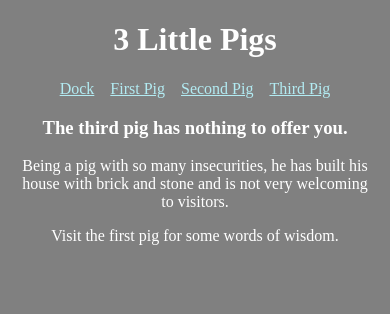
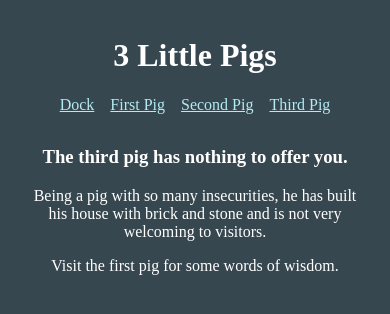
Before and after one commit to shipinggs/networks-labs, a Flask app: page /third in a window 390 px wide. Shown: the top 314 px of the page. Run offline with Flask 2, Linux system fonts and the light colour scheme.

Commit message:
Third: implemented styling for text description

```diff
--- a/lab2/static/style.css
+++ b/lab2/static/style.css
@@ -1,12 +1,13 @@
 body {
-    padding: 0 14px;
+    padding: 8px 14px;
     text-align: center;
-    background: grey;
+    background: #37474F;
     color: white;
 }
 
 .navigation {
     margin: 0 auto;
+    margin-bottom: 32px;
     padding: 0;
     list-style: none;
 }
@@ -40,3 +41,20 @@ body {
     padding: none;
     width: 80px;
 }
+
+.third-pig__pig-text {
+    display: block;
+    margin: 0 auto;
+    max-width: 520px;
+    width: 66%;
+}
+
+@media (max-width: 767px) {
+    body {
+        padding: 8px 0;
+    }
+
+    .third-pig__pig-text {
+        width: 88%;
+    }
+}
--- a/lab2/templates/third.html
+++ b/lab2/templates/third.html
@@ -3,10 +3,12 @@
 
 {% block content %}
   <h3>The third pig has nothing to offer you.</h3>
+  <div class="third-pig__pig-text">
     <p>
       Being a pig with so many insecurities, he has built his house with brick and stone and is not very welcoming to visitors.
     </p>
     <p>
       Visit the first pig for some words of wisdom.
     </p>
+  </div>
 {% endblock %}
```
Lines whose indentation alone changed are shown as unchanged.
